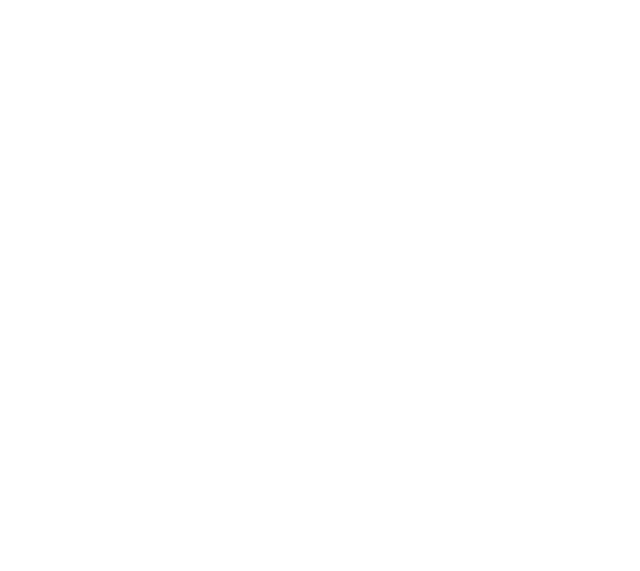
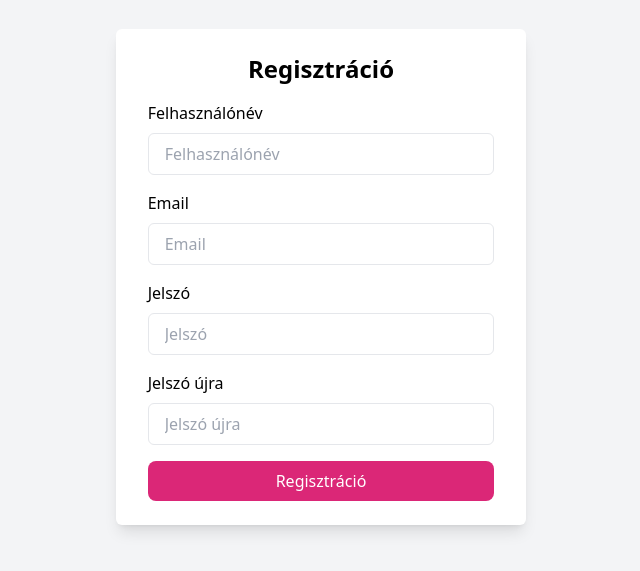
Before and after one commit to szaszabi7/SocksNGuns_Web, a Vue app: page /register in a window 1280 px wide. Before the commit this address had no page. Shown: the part 131-702 px from the top of the page, without its empty margins (319-959 px from the left). Built offline with nearby package versions, Linux system fonts and the light colour scheme.

Commit message:
register page

```diff
--- a/src/components/Login.vue
+++ b/src/components/Login.vue
@@ -1,5 +1,5 @@
-<script>
-
+<script setup>
+    import { RouterLink } from 'vue-router';
 </script>
 
 <template>
@@ -10,22 +10,22 @@
             <form>
                 <div class="mt-4">
                     <div>
-                        <label class="block" for="email">Email</label>
-                                <input type="text" placeholder="Email"
-                                    class="w-full px-4 py-2 mt-2 border rounded-md focus:outline-none focus:ring-2 focus:ring-pink-600">
+                        <label class="block" for="email">Email vagy felhasználónév</label>
+                        <input type="text" placeholder="Email vagy felhasználónév" class="w-full px-4 py-2 mt-2 border rounded-md focus:outline-none focus:ring-2 focus:ring-pink-600">
                     </div>
                     <div class="mt-4">
                         <label class="block">Jelszó</label>
-                                <input type="password" placeholder="Jelszó"
-                                    class="w-full px-4 py-2 mt-2 border rounded-md focus:outline-none focus:ring-2 focus:ring-pink-600">
+                        <input type="password" placeholder="Jelszó" class="w-full px-4 py-2 mt-2 border rounded-md focus:outline-none focus:ring-2 focus:ring-pink-600">
                     </div>
                     <div class="flex items-baseline justify-between">
                         <button class="px-6 py-2 mt-4 mr-28 text-white bg-pink-600 rounded-lg hover:bg-pink-900">Bejelentkezés</button>
                         <a href="#" class="text-sm text-pink-600 hover:underline">Elfelejtett jelszó?</a>
                     </div>
-                    <div class="justify-center">
-                        <button class="px-6 py-2 mt-4 w-full text-white bg-rose-700 rounded-lg hover:bg-rose-900">Regisztráció</button>
-                    </div>
+                    <RouterLink to="/register">
+                        <div class="justify-center">
+                            <button class="px-6 py-2 mt-4 w-full text-white bg-rose-700 rounded-lg hover:bg-rose-900">Regisztráció</button>
+                        </div>
+                    </RouterLink>
                 </div>
             </form>
         </div>
--- /dev/null
+++ b/src/components/Register.vue
@@ -0,0 +1,35 @@
+<script>
+
+</script>
+
+<template>
+    <div class="flex items-center justify-center h-screen bg-gray-100">
+        <div class="px-8 py-6 mt-4 text-left bg-white shadow-lg rounded-md">
+            <!-- logo -->
+            <h3 class="text-2xl font-bold text-center">Regisztráció</h3>
+            <form>
+                <div class="mt-4">
+                    <div>
+                        <label class="block" for="email">Felhasználónév</label>
+                        <input type="text" placeholder="Felhasználónév" class="w-full px-4 py-2 mt-2 border rounded-md focus:outline-none focus:ring-2 focus:ring-pink-600">
+                    </div>
+                    <div class="mt-4">
+                        <label class="block" for="email">Email</label>
+                        <input type="email" placeholder="Email" class="w-full px-4 py-2 mt-2 border rounded-md focus:outline-none focus:ring-2 focus:ring-pink-600">
+                    </div>
+                    <div class="mt-4">
+                        <label class="block">Jelszó</label>
+                        <input type="password" placeholder="Jelszó" class="w-full px-4 py-2 mt-2 border rounded-md focus:outline-none focus:ring-2 focus:ring-pink-600">
+                    </div>
+                    <div class="mt-4">
+                        <label class="block">Jelszó újra</label>
+                        <input type="password" placeholder="Jelszó újra" class="w-full px-4 py-2 mt-2 border rounded-md focus:outline-none focus:ring-2 focus:ring-pink-600">
+                    </div>
+                    <div class="justify-center">
+                        <button class="px-32 py-2 mt-4 w-full text-white bg-pink-600 rounded-lg hover:bg-pink-900">Regisztráció</button>
+                    </div>
+                </div>
+            </form>
+        </div>
+    </div>
+</template>
--- a/src/router/index.js
+++ b/src/router/index.js
@@ -1,6 +1,7 @@
 import { createRouter, createWebHistory } from 'vue-router'
 import HomePageView from '../views/HomePageView.vue'
 import LoginView from '../views/LoginView.vue'
+import RegisterView from '../views/RegisterView.vue'
 
 const router = createRouter({
   history: createWebHistory(),
@@ -14,6 +15,11 @@
       path: '/login',
       name: 'LoginPage',
       component: LoginView
+    },
+    {
+      path: '/register',
+      name: 'RegisterPage',
+      component: RegisterView
     }
   ]
 })
--- /dev/null
+++ b/src/views/RegisterView.vue
@@ -0,0 +1,7 @@
+<script setup>
+import Register from "../components/Register.vue";
+</script>
+
+<template>
+    <Register />
+</template>
```
